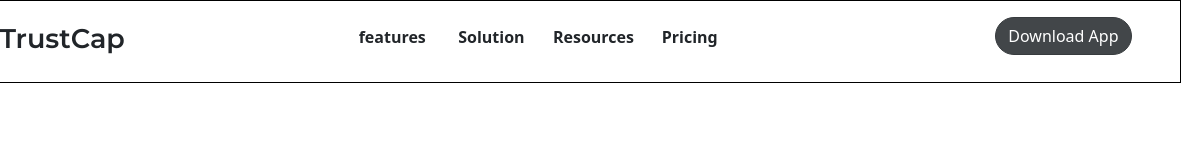
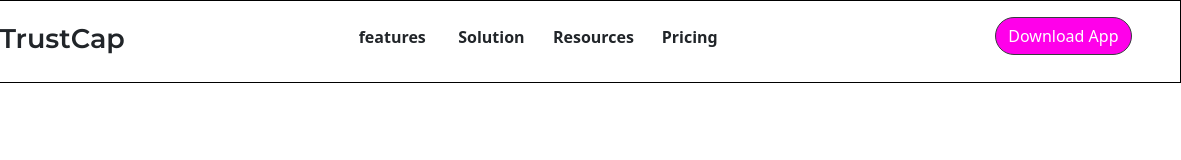
Before and after one commit to MirzaUmar-123/TrustCap-loan-website-landing-Page, a plain HTML site: page index.html in a window 1280 px wide. In both pictures the pointer is over the button "Download App". Shown: the full height of the page, 99-1280 px from the left. Drawn offline with Linux system fonts and the light colour scheme.

Commit message:
changes in css file

```diff
--- a/style.css
+++ b/style.css
@@ -65,3 +65,6 @@ body{
     margin-left: 220px;
     margin-top: 10px;
 }
+.btn:hover{
+    background-color: rgb(255, 0, 234) !important;
+}
```
